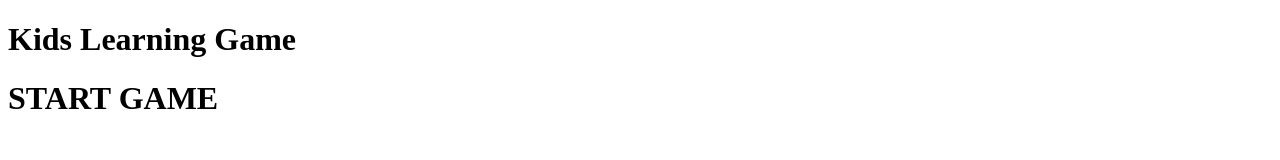
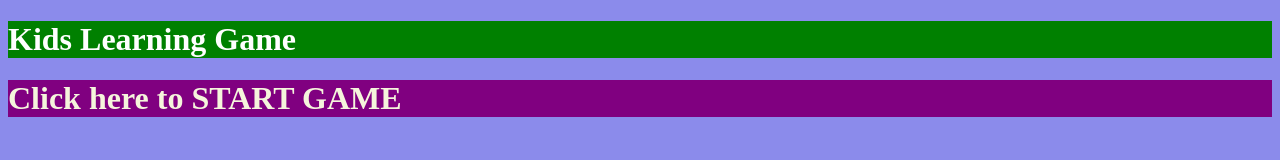
Before and after one commit to mikerossi77/TriviaGame, a plain HTML site: page index.html in a window 1280 px wide. Drawn offline with nearby package versions, Linux system fonts and the light colour scheme.

Commit message:
Added some colors

```diff
--- a/assets/css/style.css
+++ b/assets/css/style.css
@@ -0,0 +1,15 @@
+body {
+    background: rgb(139, 139, 235);
+}
+#title {
+    background: green;
+    color: white;
+}
+#startGame {
+    background: purple;
+    color: beige;
+}
+#gameMain {
+    background: purple;
+    color: white;
+}
--- a/index.html
+++ b/index.html
@@ -5,19 +5,20 @@
     <meta name="viewport" content="width=device-width, initial-scale=1.0">
     <meta http-equiv="X-UA-Compatible" content="ie=edge">
     <script src="https://ajax.googleapis.com/ajax/libs/jquery/3.4.0/jquery.min.js"></script>
+    <link rel="stylesheet" href="./assets/css/style.css">
     <title>Kids Learning Game</title>
 </head>
 <body>
     <div id="main">
         <h1 id="title">Kids Learning Game</h1>
         <div id="gameArea">
-            <p id="gameTimer">
+            <h1 id="gameTimer">
                 <span class="gameText", id="test", value="testAgain">Time Remaining</span>
                 <span class="gameText" id="secondsLeft">30</span>
                 <span class="gameText"> Seconds</span>
-            </p>
+            </h1>
             <div id="gameMain">
-                <H1 id="startGame">START GAME</H1>
+                <H1 id="startGame">Click here to START GAME</H1>
             </div>
 
             <!-- <p id="question">This is a question?</p>
```
